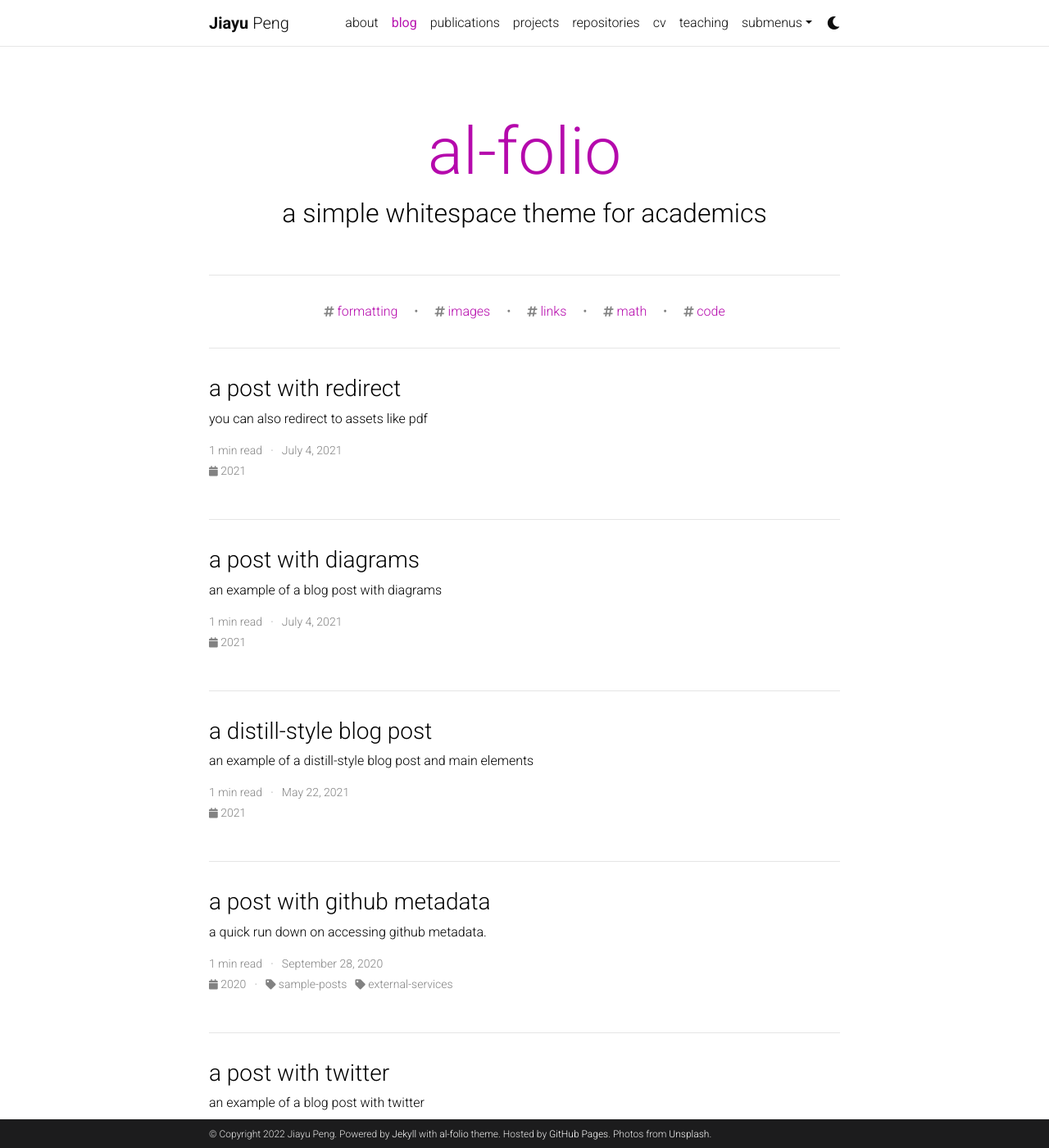
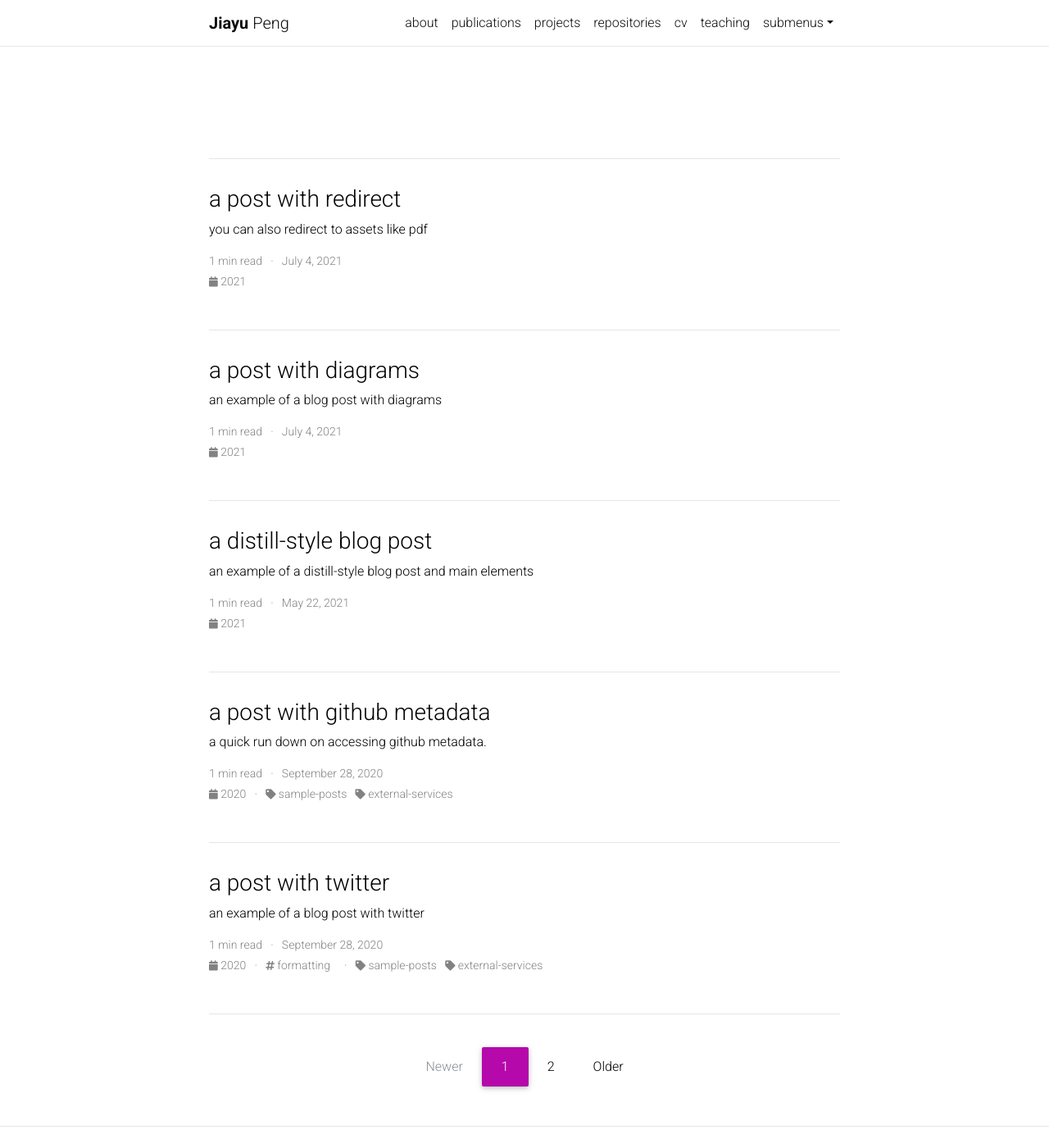
Before and after one commit to jypeng95/jypeng95.github.io, a Jekyll site: the page built from blog/index.html, in a window 1280 px wide and 1400 px high. Shown: the whole window at 82% size. Built offline with Jekyll 4.4.1, drawn with Linux system fonts in a browser that asks for light colours; the list of posts is cut into pages by our own code; comment, search, counter and statistics services are not loaded; a style sheet for code colours, icons or effects is not loaded; some of the changed lines change nothing that is shown.

Commit message:
Update _config.yml

```diff
--- a/_config.yml
+++ b/_config.yml
@@ -6,17 +6,14 @@
 first_name: Jiayu
 middle_name:
 last_name: Peng
-email: you@example.com
+email: jypeng@mit.edu
 description: > # the ">" symbol means to ignore newlines until "footer_text:"
-  A simple, whitespace theme for academics. Based on [*folio](https://github.com/bogoli/-folio) design.
 footer_text: >
   Powered by <a href="https://jekyllrb.com/" target="_blank">Jekyll</a> with <a href="https://github.com/alshedivat/al-folio">al-folio</a> theme.
-  Hosted by <a href="https://pages.github.com/" target="_blank">GitHub Pages</a>.
-  Photos from <a href="https://unsplash.com" target="_blank">Unsplash</a>.
-keywords: jekyll, jekyll-theme, academic-website, portfolio-website  # add your own keywords or leave empty
+keywords: # add your own keywords or leave empty
 
 lang: en # the language of your site (for example: en, fr, cn, ru, etc.)
-icon: ⚛️  # the emoji used as the favicon (alternatively, provide image name in /assets/img/)
+icon: # the emoji used as the favicon (alternatively, provide image name in /assets/img/)
 
 url: https://jypeng95.github.io # the base hostname & protocol for your site
 baseurl: # the subpath of your site, e.g. /blog/
@@ -41,14 +38,14 @@
 # will use title and url fields
 # Take a look to https://github.com/jekyll/jekyll-feed for more customization
 
-rss_icon: true
+rss_icon: false
 
 # -----------------------------------------------------------------------------
 # Layout
 # -----------------------------------------------------------------------------
 
 navbar_fixed: true
-footer_fixed: true
+footer_fixed: false
 
 # Dimensions
 max_width: 800px
@@ -69,12 +66,12 @@
 
 github_username: # your GitHub user name
 gitlab_username: # your GitLab user name
-twitter_username: # your Twitter handle
+twitter_username: peng_jiayu # your Twitter handle
 linkedin_username: # your LinkedIn user name
-scholar_userid: # your Google Scholar ID
+scholar_userid: 9PY80DQAAAAJ # your Google Scholar ID
 semanticscholar_id: # your Semantic Scholar ID
 whatsapp_number: # your WhatsApp number (full phone number in international format. Omit any zeroes, brackets, or dashes when adding the phone number in international format.)
-orcid_id: # your ORCID ID
+orcid_id: 0000-0003-3696-770X # your ORCID ID
 medium_username: # your Medium username
 quora_username: # your Quora username
 publons_id: # your ID on Publons
@@ -95,13 +92,12 @@
 discord_id: # your discord id (18-digit unique numerical identifier)
 
 contact_note: >
-  You can even add a little note about which of these is the best way to reach you.
 
 # -----------------------------------------------------------------------------
 # Analytics and search engine verification
 # -----------------------------------------------------------------------------
 
-google_analytics:  # your Goole Analytics measurement ID (format: G-XXXXXXXXXX)
+google_analytics: G-MS8CDWDLW3 # your Goole Analytics measurement ID (format: G-XXXXXXXXXX)
 panelbear_analytics:  # panelbear analytics site ID (format: XXXXXXXXX)
 
 google_site_verification:  # your google-site-verification ID (Google Search Console)
@@ -111,9 +107,8 @@
 # Blog
 # -----------------------------------------------------------------------------
 
-blog_name: al-folio # blog_name will be displayed in your blog page
-blog_nav_title: blog # your blog must have a title for it to be displayed in the nav bar
-blog_description: a simple whitespace theme for academics
+blog_name:
+blog_description:
 permalink: /blog/:year/:title/
 
 # Pagination
@@ -123,13 +118,6 @@
 # Comments
 disqus_shortname: al-folio # put your disqus shortname
 # https://help.disqus.com/en/articles/1717111-what-s-a-shortname
-
-# External sources.
-# If you have blog posts published on medium.com or other exteranl sources,
-# you can display them in your blog by adding a link to the RSS feed.
-external_sources:
-  - name: medium.com
-    rss_url: https://medium.com/@al-folio/feed
 
 # -----------------------------------------------------------------------------
 # Collections
@@ -200,6 +188,23 @@
       sitemap: false
 
 # -----------------------------------------------------------------------------
+# Jekyll optimization
+# -----------------------------------------------------------------------------
+
+# HTML remove comments (<!-- .... -->)
+remove_HTML_comments: false
+
+# HTML beautifier (_plugins/beautify.rb) / https://github.com/threedaymonk/htmlbeautifier
+beautify: false # This function has conflict with the code snippets, they can be displayed incorrectly
+
+# HTML minify (_plugins/minify.rb) Thanks to: https://www.ffbit.com/blog/2021/03/17/html-minification-in-jekyll.html
+minify: false
+
+# CSS/SASS minify
+sass:
+  style: compressed
+
+# -----------------------------------------------------------------------------
 # Jekyll Minifier
 # -----------------------------------------------------------------------------
 
@@ -223,7 +228,7 @@
     tag: '/blog/tag/:name/'
     category: '/blog/category/:name/'
 
-display_tags: ['formatting', 'images', 'links', 'math', 'code'] # this tags will be dispalyed on the front page of your blog
+display_tags: # this tags will be dispalyed on the front page of your blog
 
 # -----------------------------------------------------------------------------
 # Jekyll Scholar
@@ -231,10 +236,10 @@
 
 scholar:
 
-  last_name: [Einstein]
-  first_name: [Albert, A.]
+  last_name: [Peng]
+  first_name: [Jiayu, J.]
 
-  style: apa
+  style: nature
   locale: en
 
   source: /_bibliography/
@@ -255,11 +260,11 @@
   query: "@*"
 
 # Filter out certain bibtex entry keywords used internally from the bib output
-filtered_bibtex_keywords: [abbr, abstract, arxiv, bibtex_show, html, pdf, selected, supp, blog, code, poster, slides, website, preview, altmetric]
+# filtered_bibtex_keywords: [abbr, abstract, arxiv, bibtex_show, html, pdf, selected, supp, blog, code, poster, slides, website, preview, altmetric]
 
 # Maximum number of authors to be shown for each publication (more authors are visible on click)
-max_author_limit: 3  # leave blank to always show all authors
-more_authors_animation_delay: 10  # more authors are revealed on click using animation; smaller delay means faster animation
+# max_author_limit: 3  # leave blank to always show all authors
+# more_authors_animation_delay: 10  # more authors are revealed on click using animation; smaller delay means faster animation
 
 
 # -----------------------------------------------------------------------------
@@ -295,7 +300,7 @@
 # Optional Features
 # -----------------------------------------------------------------------------
 
-enable_google_analytics:    false  # enables google analytics
+enable_google_analytics:    true  # enables google analytics
 enable_panelbear_analytics: false  # enables panelbear analytics
 enable_google_verification: false  # enables google site verification
 enable_bing_verification:   false  # enables bing site verification
@@ -303,8 +308,8 @@
 enable_math:                true   # enables math typesetting (uses MathJax)
 enable_tooltips:            false  # enables automatic tooltip links generated
                                    # for each section titles on pages and posts
-enable_darkmode:            true   # enables switching between light/dark modes
-enable_navbar_social:       false  # enables displaying social links in the
+enable_darkmode:            false   # enables switching between light/dark modes
+enable_navbar_social:       true  # enables displaying social links in the
                                    # navbar on the about page
 enable_project_categories:  true   # enables categorization of projects into
                                    # multiple categories
```
